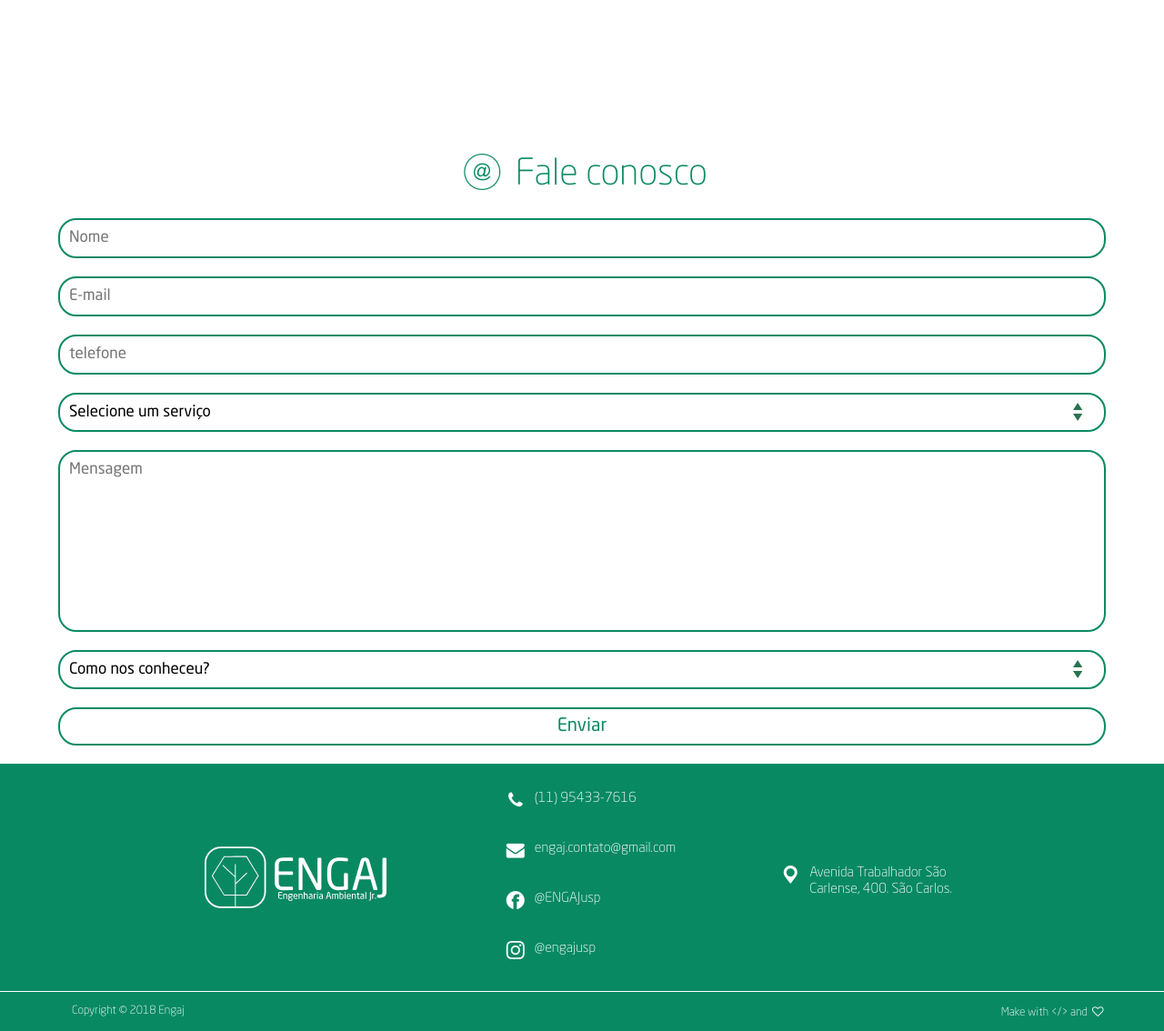
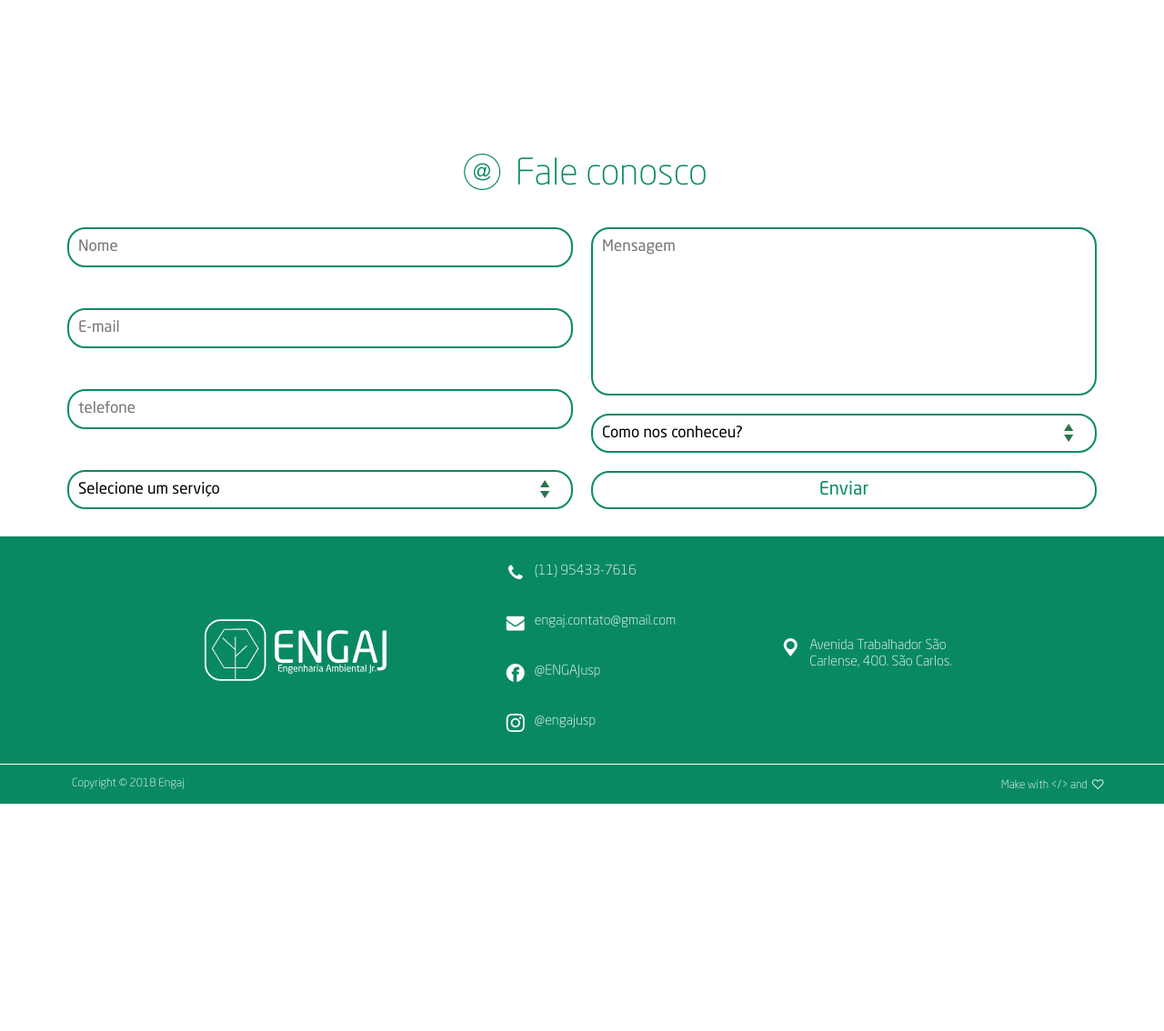
Before and after one commit to citi-onboarding/Engaj, a Django app: page / in a window 1280 px wide. Shown: the part 1674-2808 px from the top of the page at 91% size. After the commit the page ends 2558 px from the top, so only its background shows below. Run offline with Django 3.2, Linux system fonts and the light colour scheme; data that the repository does not hold is empty; some libraries are stand-ins or nearby versions.

Commit message:
Implementado media query para telas com mais de 900px

```diff
--- a/core/templates/includes/contato.html
+++ b/core/templates/includes/contato.html
@@ -6,10 +6,10 @@
 
   <form method="post" action="/send_email/">
     {% csrf_token %}
+    <div class="col">
       <input placeholder="Nome" type="text" name="name">
       <input placeholder="E-mail" type="email" name="email">
       <input placeholder="telefone" type="text" name="telefone">
-
       <select name="servico">
         <option value="" disabled selected> Selecione um serviço </option>
         {% for servico in servicos %}
@@ -19,7 +19,9 @@
         {% endfor %}
 
       </select>
+    </div>
 
+    <div class="col">
       <textarea
          placeholder="Mensagem"
          name="message"></textarea>
@@ -34,5 +36,6 @@
 
       <button class="botao" type="submit">Enviar</button>
 
+    </div>
   </form>
 </section>
--- a/static/css/contato.css
+++ b/static/css/contato.css
@@ -84,3 +84,26 @@ select:focus{
 select:hover{
   cursor: pointer;
 }
+
+.col{
+  width: 100%;
+  display: flex;
+  flex-direction: column;
+}
+
+@media screen and (min-width:900px) {
+  .col{
+    width: 50%;
+    padding: 1rem;
+    height: 33rem;
+
+    justify-content: space-between;
+  }
+  #contato form{
+    display:flex;
+    flex-direction: row;
+  }
+  .col *{
+  width: 100%;
+  }
+}
--- a/static/css/main.css
+++ b/static/css/main.css
@@ -90,6 +90,22 @@ body{
     width: 100%;
 }
 
+.col{
+  width: 90%;
+}
+
+@media screen and (min-width:900px) {
+  .col{
+    width: 40%
+  }
+  form{
+    display: flex;
+    flex-direction: row;
+  }
+  .col *{
+  width: 100%;
+  }
+}
 
 /* Estilos de cada componente (incluidos antes da produção)*/
 
```
Also changed, not shown: static/css/servicos.css (indentation only). Lines whose indentation alone changed are shown as unchanged.
